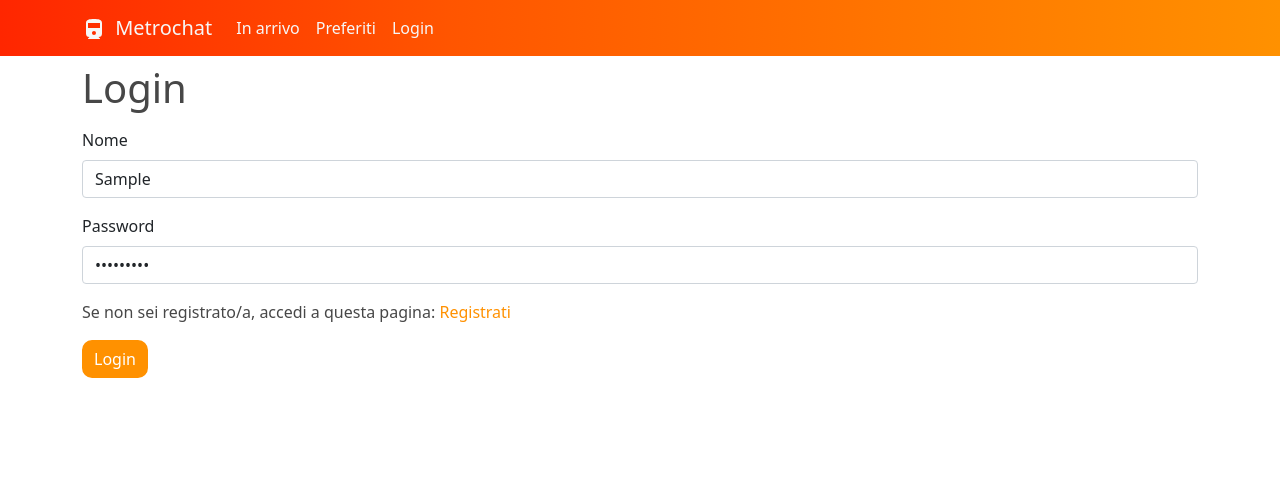
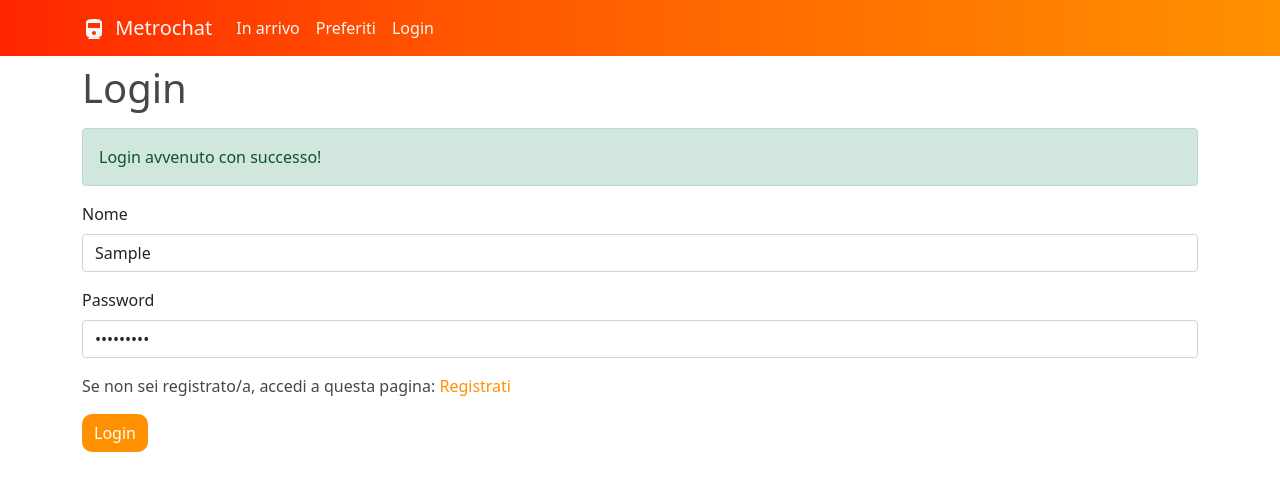
Before and after one commit to SimonaRoxanaNegri/MetroChat, an Angular app: page /login in a window 1280 px wide. Both pictures are taken after typing "Sample", "Sample123" into the empty fields and a click on the button "Login". Shown: the top 490 px of the page. Built offline with nearby package versions, Linux system fonts and the light colour scheme; no server answers.

Commit message:
aggiunti alert dopo le azioni

```diff
--- a/src/app/formiscriviti/formiscriviti.component.html
+++ b/src/app/formiscriviti/formiscriviti.component.html
@@ -2,6 +2,11 @@
 <h4>Inserisci i tuoi dati per iscriverti alla nostra app MetroChat</h4>
 
 <form #mioform="ngForm" (ngSubmit)="invio(mioform)">
+
+  <div *ngIf="isShown" class="alert alert-success my-3" role="alert">
+    Registrazione avvenuta con successo!
+  </div>
+
   <div class="my-3">
     <label for="nome" class="form-label">Nome</label>
     <input type="text" name="nome" placeholder="il tuo nome" [(ngModel)]="nome_modello" class="form-control">
--- a/src/app/formiscriviti/formiscriviti.component.ts
+++ b/src/app/formiscriviti/formiscriviti.component.ts
@@ -7,16 +7,19 @@ import { NgForm } from '@angular/forms';
   styleUrls: ['./formiscriviti.component.css']
 })
 export class FormiscrivitiComponent implements OnInit {
+
   nome_modello;
   email_modello;
   password_modello;
+  isShown: boolean = false;
+
   constructor() { }
 
   ngOnInit(): void {
   }
 
   invio(form: NgForm) {
-    alert("Registrazione effettuata con successo!");
+    this.isShown = !this.isShown;
     //console.log("Nome inserito è: " + form.controls['nome'].value);
     //console.log("Email inserita è: " + form.controls['email'].value);
   }
--- a/src/app/login/login.component.html
+++ b/src/app/login/login.component.html
@@ -1,6 +1,9 @@
 <h1>Login</h1>
 
 <form (ngSubmit)="login(nome.value,password.value)">
+  <div *ngIf="isShown" class="alert alert-success my-3" role="alert">
+    Login avvenuto con successo!
+  </div>
   <div class="my-3">
     <label for="nome" class="form-label">Nome</label>
     <input #nome type="text" name="nome" placeholder="il tuo nome" [(ngModel)]="nome_modello" class="form-control"
--- a/src/app/login/login.component.ts
+++ b/src/app/login/login.component.ts
@@ -14,6 +14,8 @@ export class LoginComponent implements OnInit {
   datiLogin: Login;
   registrazione: string = "Registrati";
   errormsg;
+  isShown: boolean = false;
+
   constructor(private loginservice: LoginService) { }
 
   ngOnInit(): void {
@@ -25,6 +27,7 @@ export class LoginComponent implements OnInit {
       'password': password
     };
     this.sendLoginDataObservable(this.datiLogin);
+    this.isShown = !this.isShown;
   }
   sendLoginDataObservable(dati: Login) {
     this.loginservice.sendLoginDataObservable(dati).subscribe(
```
